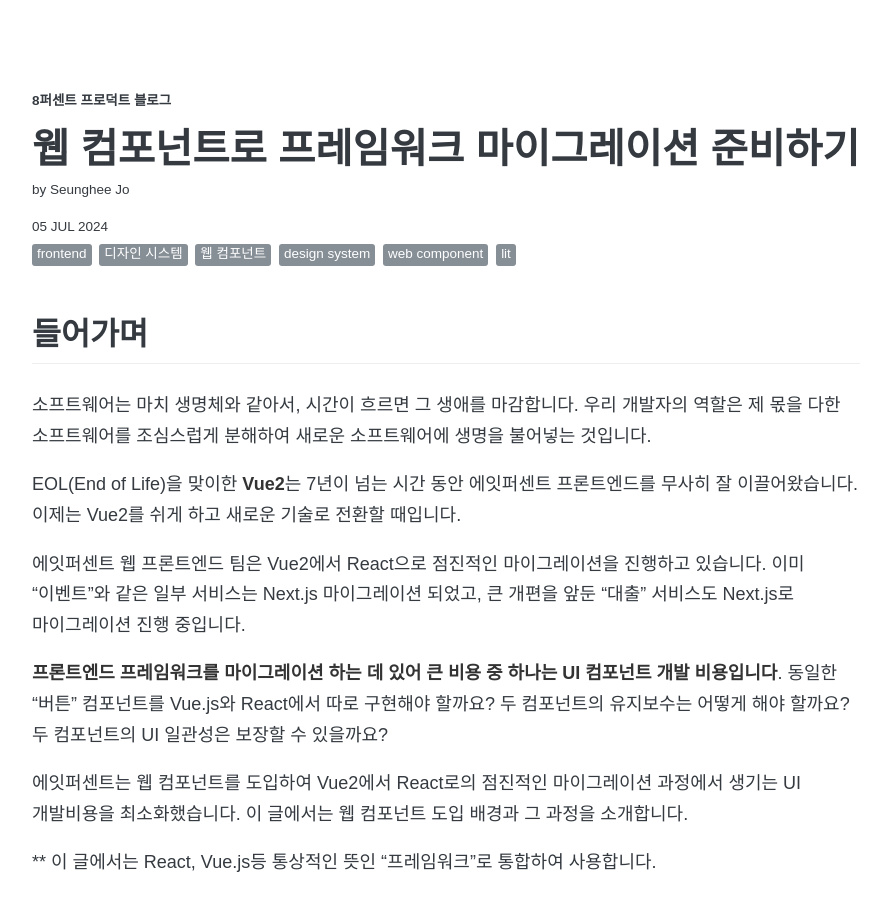
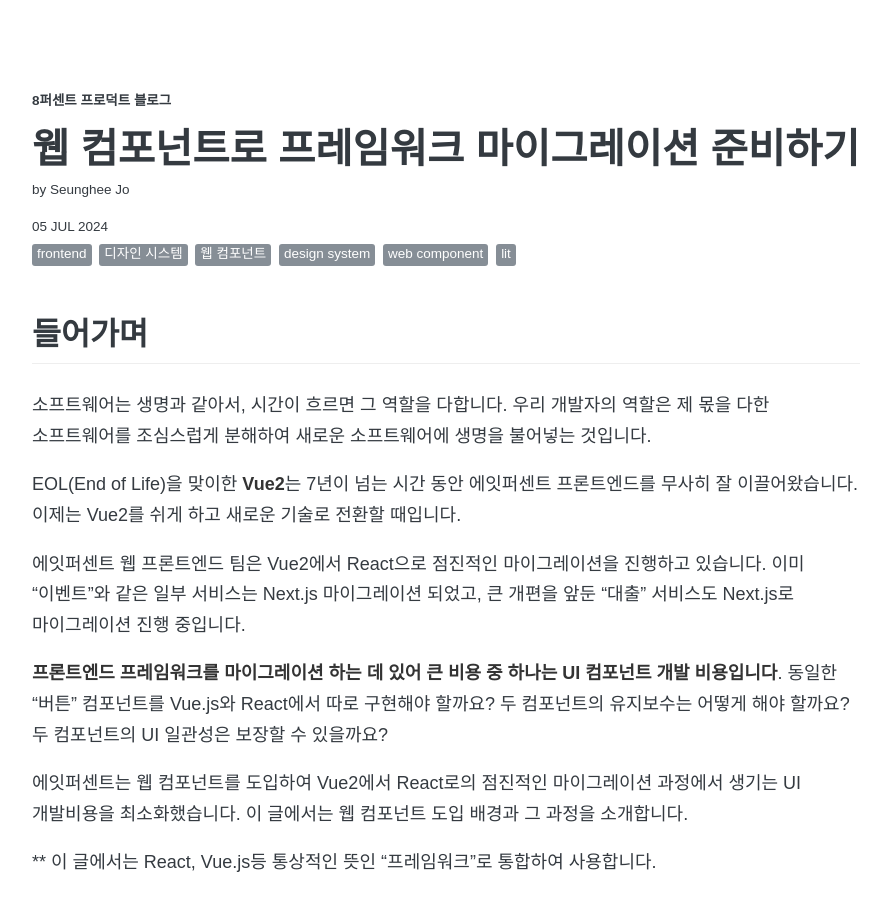
Before and after one commit to 8percent/8percent.github.io, a Jekyll site: the page built from _posts/2024-07-05-edswc.md, in a window 1280 px wide and 900 px high. Shown: the whole window, without its empty margins (194-1085 px from the left). Built offline with Jekyll 4.4.1, drawn with Linux system fonts in a browser that asks for light colours; some web fonts are replaced.

Commit message:
docs: fix

```diff
--- a/_posts/2024-07-05-edswc.md
+++ b/_posts/2024-07-05-edswc.md
@@ -10,7 +10,7 @@
 
 ## 들어가며
 
-소프트웨어는 마치 생명체와 같아서, 시간이 흐르면 그 생애를 마감합니다. 우리 개발자의 역할은 제 몫을 다한 소프트웨어를 조심스럽게 분해하여 새로운 소프트웨어에 생명을 불어넣는 것입니다.
+소프트웨어는 생명과 같아서, 시간이 흐르면 그 역할을 다합니다. 우리 개발자의 역할은 제 몫을 다한 소프트웨어를 조심스럽게 분해하여 새로운 소프트웨어에 생명을 불어넣는 것입니다.
 
 EOL(End of Life)을 맞이한 **Vue2**는 7년이 넘는 시간 동안 에잇퍼센트 프론트엔드를 무사히 잘 이끌어왔습니다. 이제는 Vue2를 쉬게 하고 새로운 기술로 전환할 때입니다.
 
```
